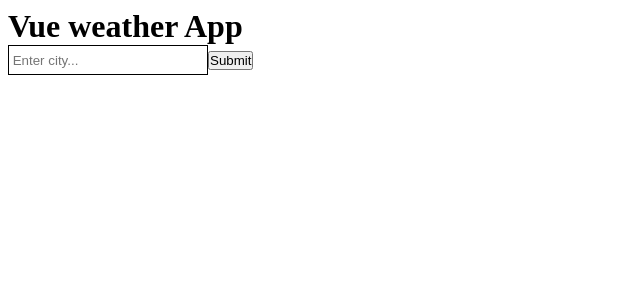
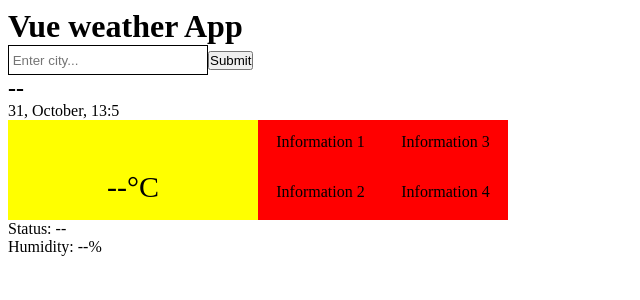
Before and after one commit to sebik9/weather-app, a Vue app: page / in a window 1280 px wide. Shown: the top 300 px of the page, without its empty margins (0-640 px from the left). Built offline with nearby package versions, Linux system fonts and the light colour scheme.

Commit message:
Update App.vue
added else to show blank without fetched data and new date tracker

```diff
--- a/src/App.vue
+++ b/src/App.vue
@@ -3,6 +3,7 @@
     <h1>Vue weather App</h1>
     <input class="userInput" v-model="city" placeholder=" Enter city...">
     <button @click="getweather">Submit</button>
+
     <div v-if="weather">
       <h2>current weather in {{ weather.location.name }}, {{ weather.location.country }}</h2>
       <div class="top-bar">
@@ -30,6 +31,35 @@
 
         </div>
     </div>
+
+    <div v-else>
+      <h2>--</h2>
+      <p> {{ currentDate }}, {{ currentTime }}</p>
+
+      <div class="top-bar">
+        <div class="top-left">
+          <p class="currentTempElse">--°C</p>
+        </div>
+
+        <div class="top-right">
+
+            <div class="column">
+              <div class="info-box">Information 1</div>
+              <div class="info-box">Information 2</div>
+            </div>
+          <div class="column">
+              <div class="info-box">Information 3</div>
+              <div class="info-box">Information 4</div>
+          </div>
+
+        </div>
+      </div>
+        <div class="other-temp">
+          <p>Status: --</p>
+          <p>Humidity: --%</p>
+        </div>
+
+    </div>
   </div>
 </template>
 
@@ -39,7 +69,12 @@ export default {
     return {
       city: "",
       weather: null,
+      currentDate: "",
+      currentTime: "",
     };
+  },
+  mounted() {
+    this.showDate();
   },
   methods: {
     getweather() {
@@ -56,6 +91,27 @@ export default {
           console.error("Error fetching weather data: ", error);
         });
     },
+    showDate() {
+      const currentDate = new Date();
+
+      const monthNames = [
+        "January", "February", "March", "April",
+        "May", "June", "July", "August",
+        "September", "October", "November", "December"
+      ];
+
+      // Get the current date
+      const day = currentDate.getDate();
+      const monthIndex = currentDate.getMonth();
+
+      // Get the current time
+      const hours = currentDate.getHours();
+      const minutes = currentDate.getMinutes();
+
+
+      this.currentDate = `${day}, ${monthNames[monthIndex]}`;
+      this.currentTime = `${hours}:${minutes}`;
+    },
   },
 };
 </script>
@@ -70,6 +126,12 @@ export default {
 
 .currentTemp {
   font-size: 30px;
+
+}
+
+.currentTempElse {
+  font-size: 30px;
+  margin-top: 50px;
 }
 
 .userInput {
```
